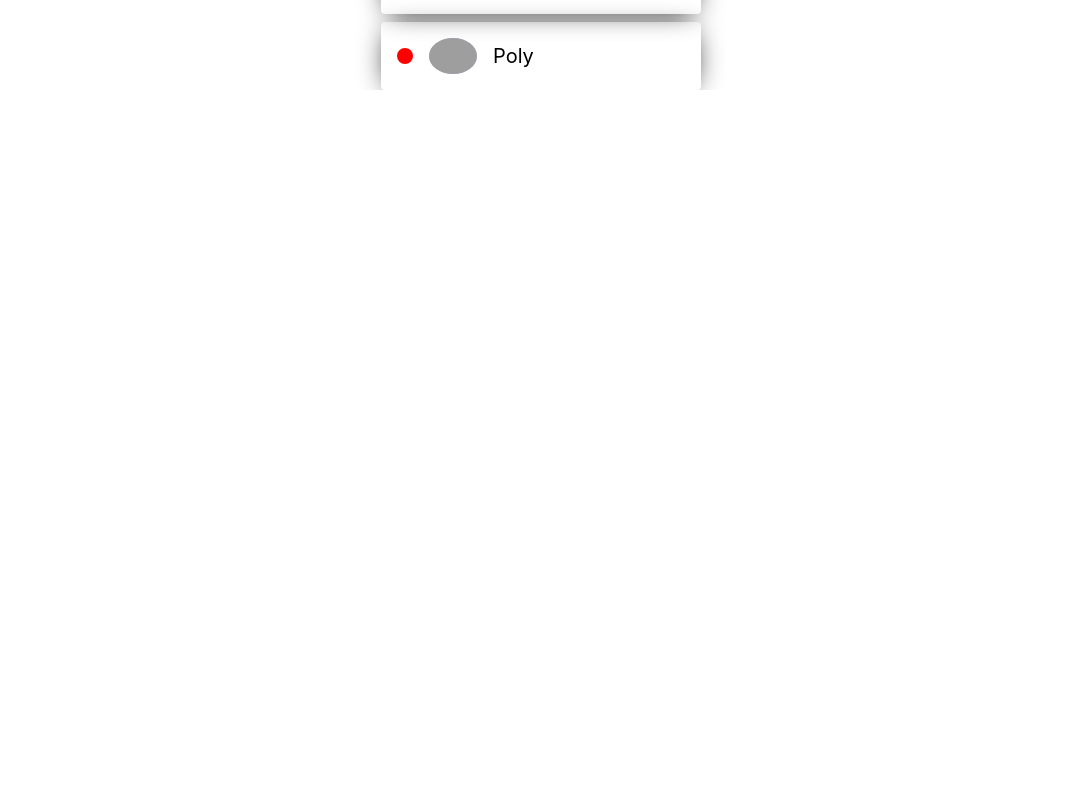
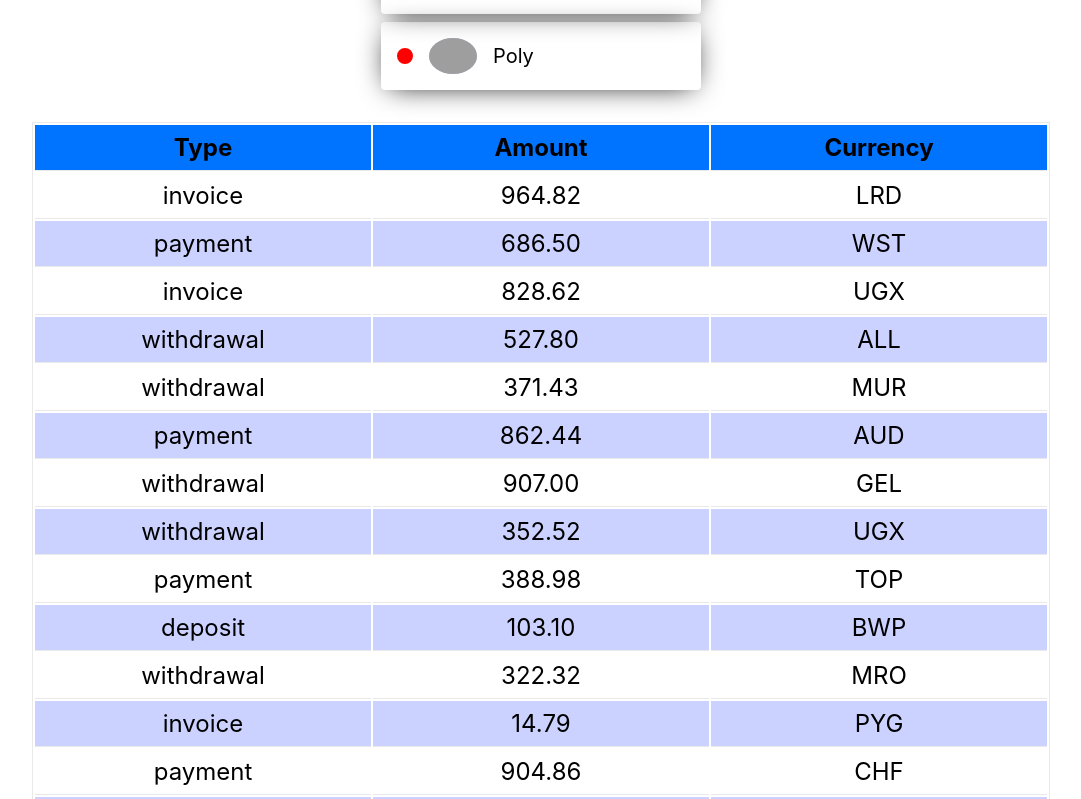
Before and after one commit to Zorbik/goit-react-hw-01-components, a React (Create React App) app: page / in a window 1280 px wide. Shown: the part 861-1660 px from the top of the page, without its empty margins (99-1180 px from the left). Before the commit the page ends 951 px from the top, so only its background shows below. Built offline with nearby package versions, Linux system fonts and the light colour scheme; grey boxes are pictures that could not be loaded.

Commit message:
add task 4

```diff
--- a/src/App.jsx
+++ b/src/App.jsx
@@ -2,10 +2,12 @@ import './App.css';
 import user from './components/Profile/user.json';
 import data from './components/Statistics/data.json';
 import friends from './components/FriendList/friends.json';
+import transactions from './components/TransactionHistory/transactions.json';
 import { Box } from './components/Box';
 import { Statistics } from './components/Statistics/Statistics';
 import { Profile } from './components/Profile/Profile';
-import { FriendList } from './components/FriendList/FriendList'
+import { FriendList } from './components/FriendList/FriendList';
+import { TransactionHistory } from './components/TransactionHistory/TransactionHistory';
 
 export function App() {
   return (
@@ -17,13 +19,9 @@ export function App() {
         avatar={user.avatar}
         stats={user.stats}
       />
-      <Statistics
-        title={"Upload stats"}
-        stats={data}
-      />
-      <FriendList
-      friends={friends}
-      />
+      <Statistics title={'Upload stats'} stats={data} />
+      <FriendList friends={friends} />
+      <TransactionHistory items={transactions} />
     </Box>
   );
 }
--- a/src/components/FriendList/FriendList.jsx
+++ b/src/components/FriendList/FriendList.jsx
@@ -1,21 +1,40 @@
 import PropTypes from 'prop-types';
 import { Box } from '../Box';
-import { FriendListItem, FriendIsOnline, FriendAvatar, FriendName } from './FriendList.styled'
-
+import {
+  FriendListItem,
+  FriendIsOnline,
+  FriendAvatar,
+  FriendName,
+} from './FriendList.styled';
 
 export function FriendList({ friends }) {
-    return <Box as="ul" display="flex" flexDirection="column" width="px" mt={5} mx="auto">
-         {friends.map(({ id, name, isOnline, avatar }) =>
-         (<FriendListItem key={id}>
-                <FriendIsOnline isOnline={isOnline}></FriendIsOnline>
-                <FriendAvatar src={avatar} alt="User avatar" width="48" />
-                <FriendName>{name}</FriendName>
-          </FriendListItem>))
-      }
+  return (
+    <Box
+      as="ul"
+      display="flex"
+      flexDirection="column"
+      width="px"
+      mt={5}
+      mx="auto"
+    >
+      {friends.map(({ id, name, isOnline, avatar }) => (
+        <FriendListItem key={id}>
+          <FriendIsOnline isOnline={isOnline}></FriendIsOnline>
+          <FriendAvatar src={avatar} alt="User avatar" width="48" />
+          <FriendName>{name}</FriendName>
+        </FriendListItem>
+      ))}
     </Box>
- };
-
+  );
+}
 
 FriendList.propTypes = {
-    friends: PropTypes.array.isRequired
-}
+  friends: PropTypes.arrayOf(
+    PropTypes.shape({
+      id: PropTypes.number.isRequired,
+      name: PropTypes.string.isRequired,
+      isOnline: PropTypes.bool.isRequired,
+      avatar: PropTypes.string.isRequired,
+    }).isRequired
+  ).isRequired,
+};
--- a/src/components/FriendList/FriendList.styled.jsx
+++ b/src/components/FriendList/FriendList.styled.jsx
@@ -1,5 +1,4 @@
 import styled from 'styled-components';
-
 
 export const FriendListItem = styled.li`
   display: flex;
@@ -17,7 +16,8 @@ export const FriendIsOnline = styled.span`
   width: ${p => p.theme.space[4]}px;
   height: ${p => p.theme.space[4]}px;
   border-radius: ${p => p.theme.radii.round};
-    background-color: ${p => p.isOnline ? p.theme.colors.green : p.theme.colors.red};
+  background-color: ${p =>
+    p.isOnline ? p.theme.colors.green : p.theme.colors.red};
 `;
 
 export const FriendAvatar = styled.img`
--- a/src/components/Profile/Profile.jsx
+++ b/src/components/Profile/Profile.jsx
@@ -2,36 +2,38 @@ import PropTypes from 'prop-types';
 import { Box } from '../Box';
 import { Avatar, Text, UserName, StatsList } from './Profile.styled';
 
-
-export function Profile({ name, tag, location, avatar, stats: {followers, views, likes, }, }) {
-  return <Box width="px" boxShadow="normal" mt={5} mx="auto">
-          <Box display="flex" bg="grey" flexDirection="column" alignItems="center" >
-            <Avatar
-              src={avatar}
-              alt="User avatar"
-            />
+export function Profile({
+  name,
+  tag,
+  location,
+  avatar,
+  stats: { followers, views, likes },
+}) {
+  return (
+    <Box width="px" boxShadow="normal" mt={5} mx="auto">
+      <Box display="flex" bg="grey" flexDirection="column" alignItems="center">
+        <Avatar src={avatar} alt="User avatar" />
         <UserName>{name}</UserName>
         <Text>@{tag}</Text>
         <Text>{location}</Text>
       </Box>
-          <Box display="flex" as="ul" >
+      <Box display="flex" as="ul">
         <StatsList>
-              <Text >Followers</Text>
-              <UserName >{followers}</UserName>
+          <Text>Followers</Text>
+          <UserName>{followers}</UserName>
         </StatsList>
         <StatsList>
-              <Text >Views</Text>
-              <UserName >{views}</UserName>
+          <Text>Views</Text>
+          <UserName>{views}</UserName>
         </StatsList>
         <StatsList>
-              <Text >Likes</Text>
-              <UserName >{likes}</UserName>
+          <Text>Likes</Text>
+          <UserName>{likes}</UserName>
         </StatsList>
       </Box>
     </Box>
-
-};
-
+  );
+}
 
 Profile.propTypes = {
   name: PropTypes.string.isRequired,
@@ -43,4 +45,4 @@ Profile.propTypes = {
     views: PropTypes.number.isRequired,
     likes: PropTypes.number.isRequired,
   }),
-}
+};
--- a/src/components/TransactionHistory/TransactionHistory.jsx
+++ b/src/components/TransactionHistory/TransactionHistory.jsx
@@ -0,0 +1,48 @@
+import PropTypes from 'prop-types';
+import { Box } from '../Box';
+import {
+  TransactionTableHeader,
+  TransactionTableRow,
+  TransactionTable,
+} from './TransactionHistory.styled';
+
+export function TransactionHistory({ items }) {
+  return (
+    <Box
+      as="table"
+      fontSize={4}
+      border="normal"
+      borderColor="grey"
+      my={5}
+      mx="auto"
+    >
+      <thead>
+        <tr>
+          <TransactionTableHeader>Type</TransactionTableHeader>
+          <TransactionTableHeader>Amount</TransactionTableHeader>
+          <TransactionTableHeader>Currency</TransactionTableHeader>
+        </tr>
+      </thead>
+      <tbody>
+        {items.map(({ id, type, amount, currency }) => (
+          <TransactionTableRow key={id}>
+            <TransactionTable>{type}</TransactionTable>
+            <TransactionTable>{amount}</TransactionTable>
+            <TransactionTable>{currency}</TransactionTable>
+          </TransactionTableRow>
+        ))}
+      </tbody>
+    </Box>
+  );
+}
+
+TransactionHistory.propTypes = {
+  items: PropTypes.arrayOf(
+    PropTypes.shape({
+      id: PropTypes.string.isRequired,
+      type: PropTypes.string.isRequired,
+      amount: PropTypes.string.isRequired,
+      currency: PropTypes.string.isRequired,
+    }).isRequired
+  ).isRequired,
+};
--- a/src/components/TransactionHistory/TransactionHistory.styled.jsx
+++ b/src/components/TransactionHistory/TransactionHistory.styled.jsx
@@ -0,0 +1,24 @@
+import styled from 'styled-components';
+
+export const TransactionTableHeader = styled.th`
+  text-align: center;
+  padding: ${p => p.theme.space[3]}px;
+  background-color: ${p => p.theme.colors.blue};
+  width: ${p => p.theme.sizes.px};
+  border-bottom: 1px solid ${p => p.theme.colors.grey};
+`;
+
+export const TransactionTable = styled.td`
+  text-align: center;
+  padding: ${p => p.theme.space[3]}px;
+  border-bottom: 1px solid ${p => p.theme.colors.grey};
+`;
+
+export const TransactionTableRow = styled.tr`
+  &:nth-child(2n) {
+    background-color: ${p => p.theme.colors.lightBlue};
+  }
+  &:not(:last-child) {
+    border-bottom: 1px solid ${p => p.theme.colors.grey};
+  }
+`;
--- a/src/components/theme.jsx
+++ b/src/components/theme.jsx
@@ -7,14 +7,14 @@ export const theme = {
     darkGrey: '#989898',
     green: '#0f0',
     red: '#f00',
+    blue: '#0073ff',
   },
-  fonts: {
-    },
+  fonts: {},
   borders: {
     none: 'none',
     normal: '1px solid',
   },
-    fontSizes: [12, 14, 16, 20, 24, 32, 48, 64,],
+  fontSizes: [12, 14, 16, 20, 24, 32, 48, 64],
   fontWeights: {
     normal: 400,
     bold: 700,
@@ -32,7 +32,7 @@ export const theme = {
     small: '33%',
     half: '50%',
     normal: '100%',
-        px: '320px'
+    px: '320px',
   },
-  space: [0, 2, 4, 8, 16, 32, 64, 128, 256,],
-}
+  space: [0, 2, 4, 8, 16, 32, 64, 128, 256],
+};
```
Also changed, not shown: src/components/Profile/Profile.styled.jsx (+6 -8 lines), src/components/Statistics/Statistics.jsx (+24 -15 lines), src/components/Statistics/Statistics.styled.jsx (+10 -8 lines). Lines whose indentation alone changed are shown as unchanged.
